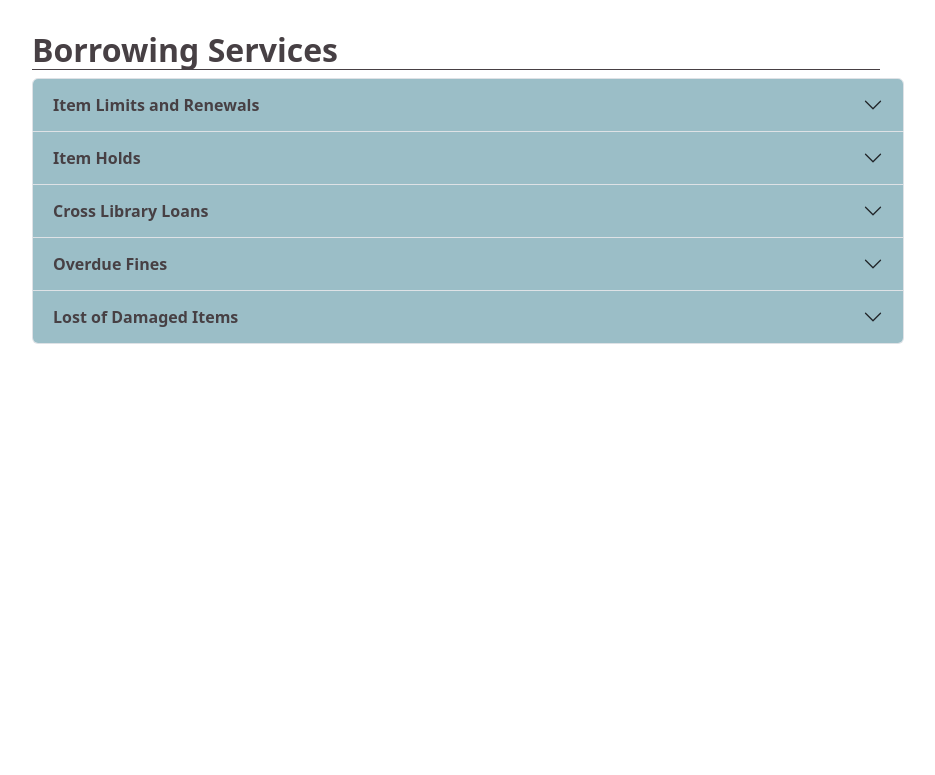
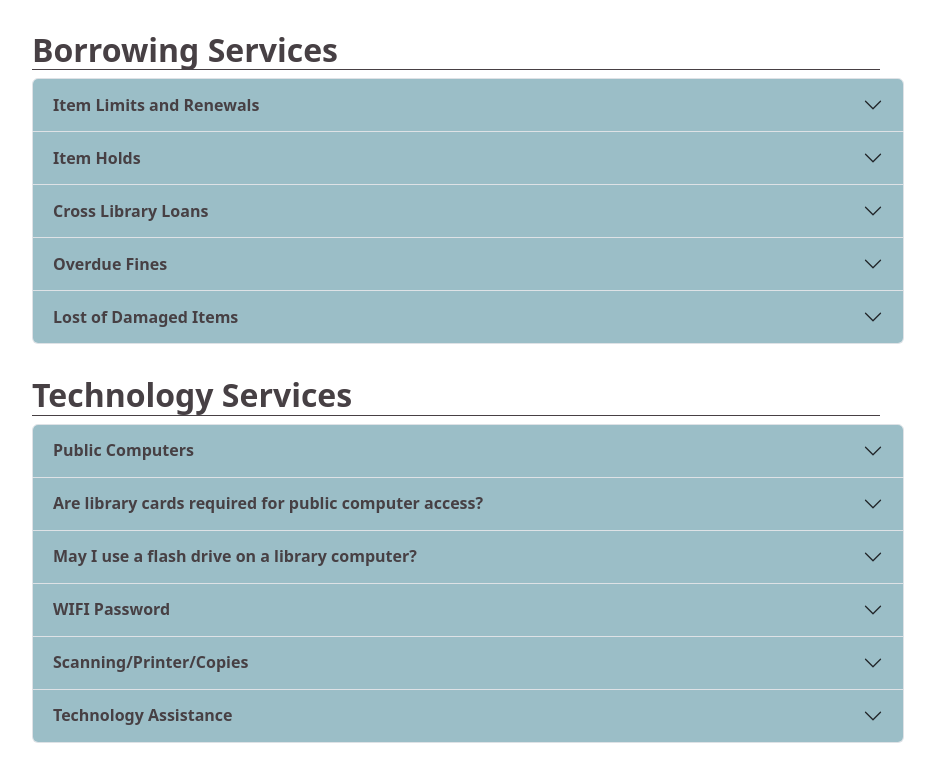
Before and after one commit to Amiriel01/Public-Library-Website, a React (Vite) app in the folder frontend-user-view/: page /FAQPage in a window 1280 px wide. Shown: the part 897-1672 px from the top of the page, without its empty margins (172-1107 px from the left). Before the commit the page ends 1273 px from the top, so only its background shows below. Built offline with nearby package versions, Linux system fonts and the light colour scheme.

Commit message:
FAQ TechnologyServices section complete

```diff
--- a/frontend-user-view/src/App.css
+++ b/frontend-user-view/src/App.css
@@ -324,13 +324,19 @@ margin-right: 2rem;
   font-weight: bold;
 }
 
+#bold-flex-container {
+  display: flex;
+}
+
+#bold-text-underline {
+  font-weight: bold;
+  margin-right: .5rem;
+  text-decoration: underline;
+}
+
 #bold-text {
   font-weight: bold;
   margin-right: .5rem;
-}
-
-#bold-flex-container {
-  display: flex;
 }
 
 /*LibraryCardForm*/
--- a/frontend-user-view/src/FAQPage.tsx
+++ b/frontend-user-view/src/FAQPage.tsx
@@ -4,6 +4,7 @@ import HomepageLink from './HomepageLink';
 import { Link } from "react-router-dom";
 import LibraryCardQuestions from './LibraryCardQuestions';
 import BorrowingServices from './BorrowingServices';
+import TechnologyServices from './TechnologyServices';
 
 export default function FAQPage() {
     return (
@@ -19,6 +20,7 @@ export default function FAQPage() {
                 </Row>
                 <LibraryCardQuestions />
                 <BorrowingServices />
+                <TechnologyServices />
             </Row>
         </>
     )
--- /dev/null
+++ b/frontend-user-view/src/TechnologyServices.tsx
@@ -0,0 +1,81 @@
+import Accordion from 'react-bootstrap/Accordion';
+import { Link } from "react-router-dom";
+import Row from 'react-bootstrap/Row';
+import Col from 'react-bootstrap/Col';
+
+export default function TechnologyServices() {
+
+    return (
+        <>
+            <Row>
+                <Col>
+                    <h2 id='faq-subtitles'>
+                        Technology Services
+                    </h2>
+                </Col>
+            </Row>
+            <Accordion id='questions-accordion-container'>
+                <Accordion.Item eventKey="0">
+                    <Accordion.Header>Public Computers</Accordion.Header>
+                    <Accordion.Body>
+                        <p>Public computers are available for use on a first come, first serve basis. Library patrons can use the public computers up to two hours per day.</p>
+                    </Accordion.Body>
+                </Accordion.Item>
+                <Accordion.Item eventKey="1">
+                    <Accordion.Header>Are library cards required for public computer access?</Accordion.Header>
+                    <Accordion.Body>
+                        <p>
+                            A library card is not needed to use the computer. Visit the Information Desk to receive a temporary visitor's login.
+                        </p>
+                    </Accordion.Body>
+                </Accordion.Item>
+                <Accordion.Item eventKey="2">
+                    <Accordion.Header>May I use a flash drive on a library computer?</Accordion.Header>
+                    <Accordion.Body>
+                        <p>Flash drives are allowed. If you do not have one, you can purchase one at the Information Desk.</p>
+                    </Accordion.Body>
+                </Accordion.Item>
+                <Accordion.Item eventKey="3">
+                    <Accordion.Header>WIFI Password</Accordion.Header>
+                    <Accordion.Body>
+                        <div id='bold-flex-container'>
+                            <p id='bold-text'>WIFI Password:</p>
+                            <p>123Library</p>
+                        </div>
+                    </Accordion.Body>
+                </Accordion.Item>
+                <Accordion.Item eventKey="4">
+                    <Accordion.Header>Scanning/Printer/Copies</Accordion.Header>
+                    <Accordion.Body>
+                        <p>The library has three public printers that are available for printing, scanning, and copying.</p>
+                        <p>The printers have the capability of printing from the library computers or a flash drive.</p>
+                        <div id='bold-flex-container'>
+                            <p id='bold-text'>Black/White Printing:</p>
+                            <p>5 cents per page</p>
+                        </div>
+                        <div id='bold-flex-container'>
+                            <p id='bold-text'>Color Printing:</p>
+                            <p>15 cents per page</p>
+                        </div>
+                    </Accordion.Body>
+                </Accordion.Item>
+                <Accordion.Item eventKey="5">
+                    <Accordion.Header>Technology Assistance</Accordion.Header>
+                    <Accordion.Body>
+                        <p>Volunteers are available at set times to assist with public computers. Please inquire at the Information Desk for the volunteer schedule.</p>
+                        <p>The library offers a variety of  including cell phone and tablet help sessions.</p>
+                        <p id='bold-text-underline'>Technology Class Schedule:</p>
+                        <div id='bold-flex-container'>
+                            <p id='bold-text'>Monthly Cell Phone Help Class:</p>
+                            <p>1st and 3rd Tuesday: 4:00pm-5:30pm</p>
+                        </div>
+                        <div id='bold-flex-container'>
+                            <p id='bold-text'>Monthly Tablet Help Class:</p>
+                            <p>2nd and 4th Tuesday: 4:00pm-5:30pm</p>
+                        </div>
+                    </Accordion.Body>
+                </Accordion.Item>
+            </Accordion>
+        </>
+    )
+}
```
